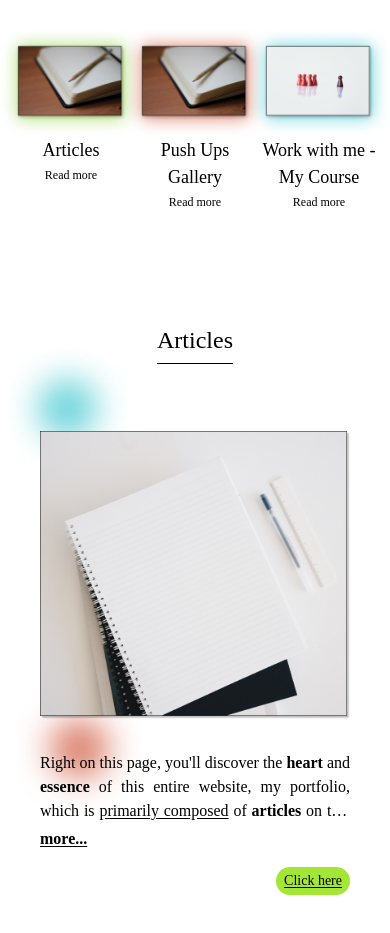
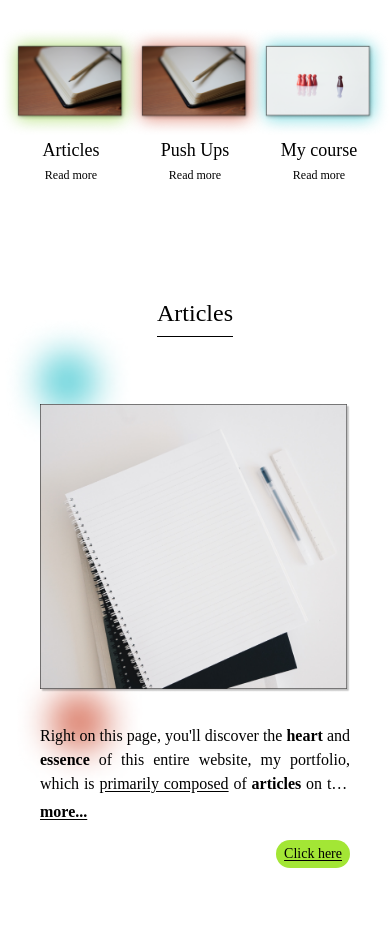
Before and after one commit to ReneDurbak/bruncik_blog, a React (Vite) app in the folder client/: page / in a window 390 px wide. Shown: the part 1020-1953 px from the top of the page. Built offline with nearby package versions, Linux system fonts and the light colour scheme; a web font is replaced by a local one.

Commit message:
Updated what you can see on my site names on mobile res - Push Ups gallery -> Push Ups, Work with me - My course -> My course and write a comment Stay anonymous text updated

```diff
--- a/client/src/components/SingleArticlePage.jsx
+++ b/client/src/components/SingleArticlePage.jsx
@@ -602,7 +602,7 @@ Vestibulum pharetr
 
                         <div className={`${hideNameInput ? "flex space-x-1 " : "flex space-x-1 mt-1"}`}>
                                 <Checkbox icon={<CheckboxIcon/>} checkedIcon={<CheckboxIconChecked/>}  onClick={()=>{setHideNameInput(!hideNameInput),  hideNameInput ? setName("")  : handleAnonymousCheckboxCLick()}}/>
-                                <div className="font-bold md:text-base text-xs mt-[14px] sm:mt-[10px] 2xl:mt-3">Stay anonymous</div>
+                                <div className="font-bold md:text-base text-xs mt-[14px] sm:mt-[10px]">Stay anonymous</div>
                         </div>
 
                         <div className="mt-8 md:text-base text-sm">
--- a/client/src/pages/Home.jsx
+++ b/client/src/pages/Home.jsx
@@ -76,6 +76,7 @@ function Home(){
   }
 
 
+  const isBigMobileIntroSection = useMediaQuery({query: '(max-width: 640px)'})
   const isBigMobile = useMediaQuery({query:'(min-width: 500px)'})
   const isMobile = useMediaQuery({query:'(min-width: 420px)'})
 
@@ -120,7 +121,7 @@ function Home(){
             <ImageComponent src={exploreA} useHash={hash5} styling={styling5} useWidth={width5} useHeight={height5}/>
             </Link>
           </div>
-        <div className=" lg:pt-3">Push Ups Gallery</div>
+        <div className=" lg:pt-3">{isBigMobileIntroSection ? "Push Ups" : "Push Ups Gallery"}</div>
         <div className="mt-[-4px]"><Link to="/push-ups" className="no-underline sm:text-xs md:text-base text-xs hover:underline underline-offset-2 decoration-1 active:text-red-400">Read more </Link> </div>
 
         </div>
@@ -132,7 +133,7 @@ function Home(){
             <ImageComponent src={exploreB} useHash={hash5} styling={styling5} useWidth={width5} useHeight={height5}/>
           </Link>
         </div>
-        <div className="lg:pt-3" >Work with me - My Course </div>
+        <div className="lg:pt-3" >{isBigMobileIntroSection ? "My course" : "Work with me - My Course"}</div>
         <div className="mt-[-4px]"><Link to="/mycourse" className="no-underline sm:text-xs md:text-base text-xs hover:underline underline-offset-2 hover:decoration-1 active:text-red-400">Read more </Link> </div>
 
         </div>
```
